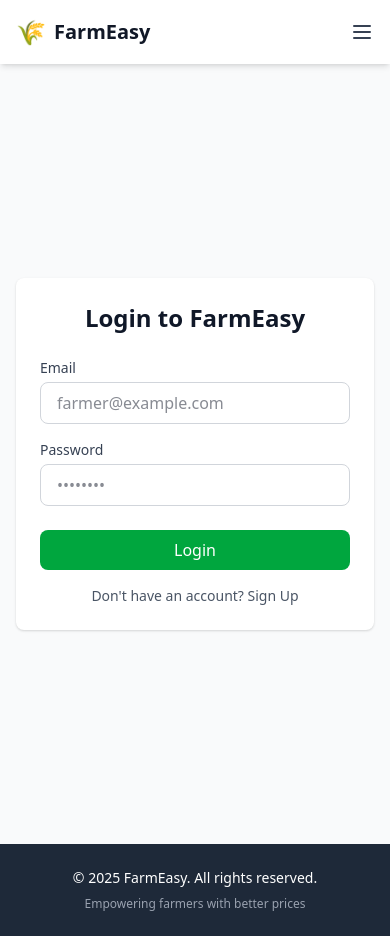
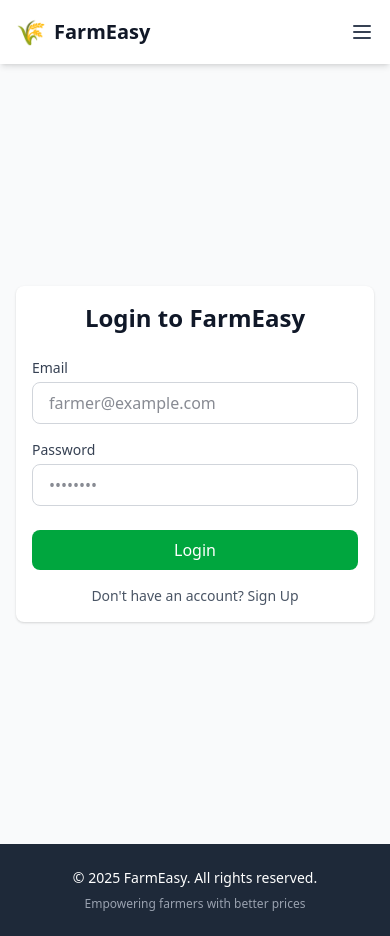
Before and after one commit to Kartavya-Shrivastav/FarmEasy, a React app in the folder frontend/: page /login in a window 390 px wide. Built offline with nearby package versions, Linux system fonts and the light colour scheme; no server answers; the HTML template or start-up script is replaced by a standard one.

Commit message:
refactor mobile styles for better responsiveness and spacing

```diff
--- a/frontend/src/index.css
+++ b/frontend/src/index.css
@@ -40,3 +40,24 @@ body {
   -webkit-box-orient: vertical;
   -webkit-line-clamp: 1;
 }
+
+
+/* Mobile table scroll */
+@media (max-width: 768px) {
+  .overflow-x-auto {
+    overflow-x: auto;
+    -webkit-overflow-scrolling: touch;
+  }
+}
+
+/* Better mobile spacing */
+@media (max-width: 640px) {
+  .container {
+    padding-left: 1rem;
+    padding-right: 1rem;
+  }
+
+  .card {
+    padding: 1rem;
+  }
+}
```
